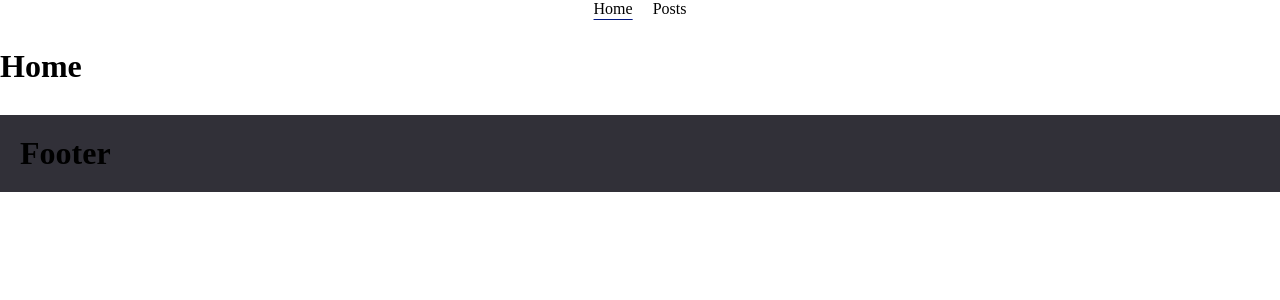
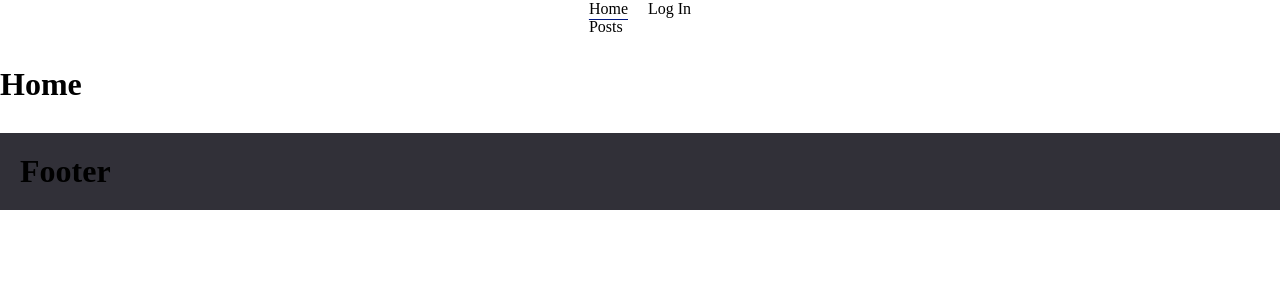
Before and after one commit to Alethepata/react-context-auth, a React (Vite) app: page / in a window 1280 px wide. Shown: the top 300 px of the page. Built offline with nearby package versions, Linux system fonts and the light colour scheme; no server answers.

Commit message:
add login / logout

```diff
--- a/src/components/Header.jsx
+++ b/src/components/Header.jsx
@@ -1,12 +1,31 @@
 import { NavLink } from "react-router-dom"
+import { useAuth } from "../contexts/AuthContext";
 
-function Header(){
+function Header() {
+
+  const { logout, isLoggedIn } = useAuth();
+
   return(
     <header>
       <nav>
         <menu>
-          <li><NavLink to="/">Home</NavLink></li>
-          <li><NavLink to="/posts">Posts</NavLink></li>
+
+          <div>
+            <li><NavLink to="/">Home</NavLink></li>
+            <li><NavLink to="/posts">Posts</NavLink></li>
+          </div>
+
+          <div>
+            {
+              isLoggedIn == true &&
+              <li><button onClick={logout}>Log out</button></li>
+            }
+            {
+              isLoggedIn == false &&
+              <li><NavLink to="/login">Log In</NavLink></li>
+            }
+          </div>
+
         </menu>
       </nav>
     </header>
```
